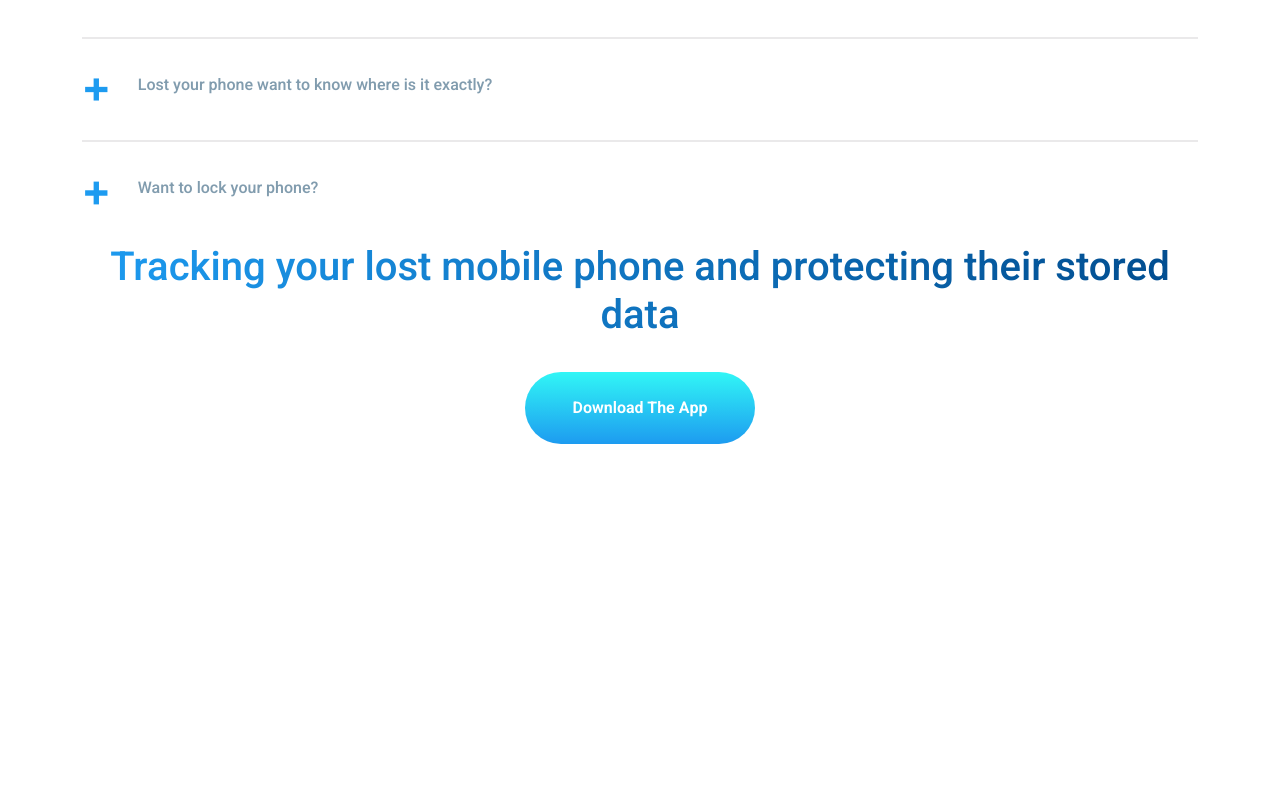
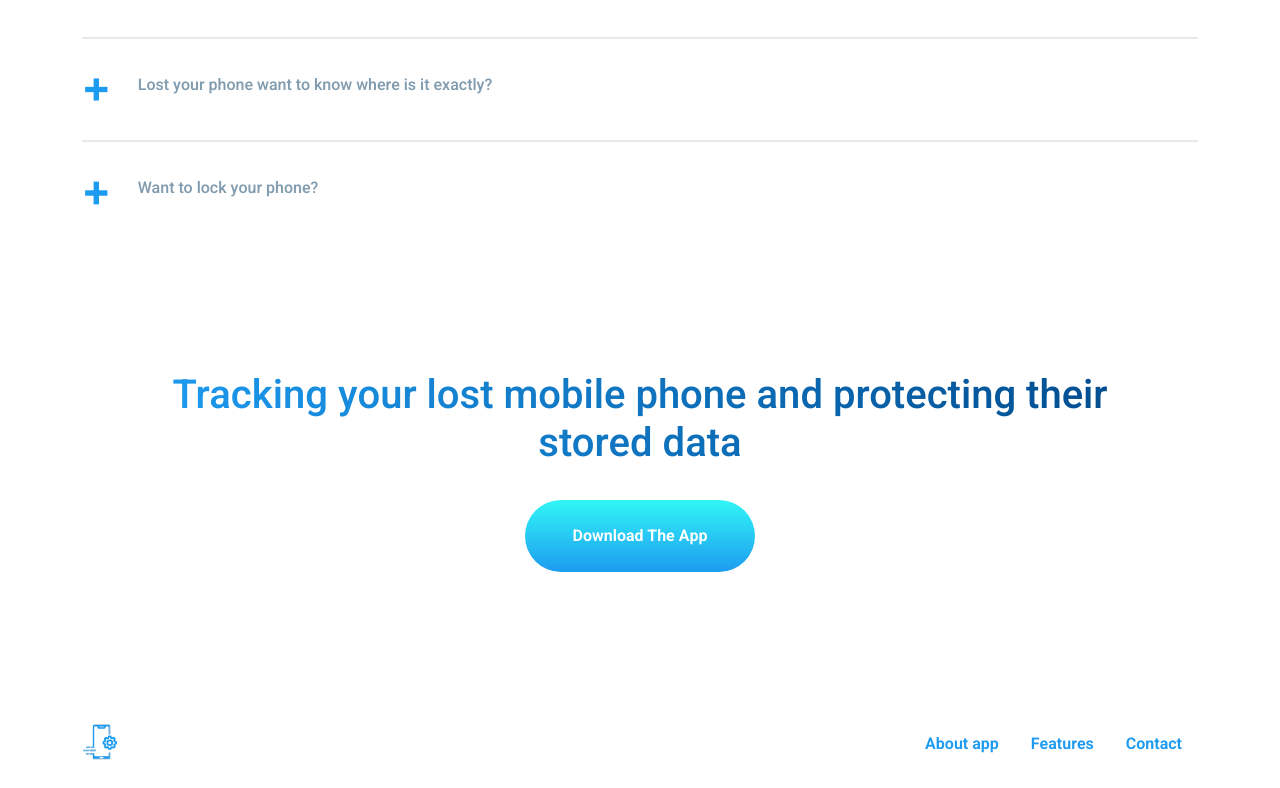
Before and after one commit to me33awy/phone-tracker-app, a React (Create React App) app: page / in a window 1280 px wide. Shown: the part 4216-5004 px from the top of the page. Before the commit the page ends 4660 px from the top, so only its background shows below. Built offline with nearby package versions, Linux system fonts and the light colour scheme.

Commit message:
Add components/footer

```diff
--- a/package.json
+++ b/package.json
@@ -18,6 +18,8 @@
     "web-vitals": "^2.1.4"
   },
   "scripts": {
+    "predeploy": "npm run build",
+    "deploy": "gh-pages -d build",
     "start": "react-scripts start",
     "build": "react-scripts build",
     "test": "react-scripts test",
@@ -42,6 +44,7 @@
     ]
   },
   "devDependencies": {
+    "gh-pages": "^5.0.0",
     "prettier": "2.8.1",
     "sass": "^1.57.1"
   }
--- a/src/components/download/index.scss
+++ b/src/components/download/index.scss
@@ -1,5 +1,9 @@
 @use "../../App.scss";
 .download {
+  margin: App.rem(1668-1636) 0;
+  @include App.desktop {
+    margin: App.rem(128);
+  }
   h4 {
     font-size: map-get(App.$font-sizes-mobile, h2);
     background: linear-gradient(
@@ -10,7 +14,7 @@
     background-clip: text;
     -webkit-text-fill-color: transparent;
     margin-bottom: App.rem(32);
-    @include App.desktop{
+    @include App.desktop {
       font-size: map-get(App.$font-sizes-desktop, h2);
     }
   }
--- /dev/null
+++ b/src/components/footer/index.jsx
@@ -0,0 +1,21 @@
+import React from "react";
+import { Container } from "react-bootstrap";
+import PhoneLogo from "../logo";
+import Logo__Alt from "../../assets/images/svg/logo-alt.svg";
+import NavBar from "../navbar";
+import "./index.scss";
+
+const Footer = () => {
+  return (
+    <div className="footer">
+      <Container>
+        <div className="flex d-flex justify-content-center">
+          <PhoneLogo className="footer__logo" logo={Logo__Alt} />
+          <NavBar className="footer__nav" />
+        </div>
+      </Container>
+    </div>
+  );
+};
+
+export default Footer;
--- /dev/null
+++ b/src/components/footer/index.scss
@@ -0,0 +1,34 @@
+@use "../../App.scss";
+.footer {
+  @include App.desktop {
+    padding: App.rem(24) 0;
+  }
+  margin-top: App.rem(1882-1818);
+  .flex {
+    @include App.desktop {
+      justify-content: space-between !important;
+    }
+    .footer__logo {
+      display: none !important;
+      @include App.desktop {
+        display: block !important;
+      }
+    }
+    .nav__bar {
+      .me-auto {
+        a {
+          color: map-get(App.$colors, primary1);
+          @include App.desktop {
+            color: map-get(App.$colors, primary4);
+            opacity: 1;
+          }
+          font-weight: 600;
+          opacity: 0.5;
+          &:last-child {
+            display: none;
+          }
+        }
+      }
+    }
+  }
+}
--- a/src/components/header/index.jsx
+++ b/src/components/header/index.jsx
@@ -4,9 +4,11 @@ import PhoneLogo from "../logo";
 import MobileMenu from "../mobile";
 import NavBar from "../navbar";
 import "./index.scss";
+import Logo from "../../assets/images/svg/logo.svg";
+import Logo__Alt from "../../assets/images/svg/logo-alt.svg";
 import { Nav } from "react-bootstrap";
 import { useState, useEffect } from "react";
-function Header() {
+function Header(props) {
   const navRef = useRef();
   const menuAnimate = useRef();
   const overLayVar = useRef();
@@ -70,10 +72,10 @@ function Header() {
   };
   return (
     <>
-      <header ref={headerBackground}>
+      <header className={props.reuse} logo={Logo} ref={headerBackground}>
         <Navbar>
           <Container className="headerContainer">
-            <PhoneLogo />
+            <PhoneLogo logo={Logo } />
             <button ref={menuAnimate} className="mobile-menu">
               <div onClick={func}>
                 <span></span>
--- a/src/components/home/index.jsx
+++ b/src/components/home/index.jsx
@@ -6,6 +6,7 @@ import About from "../about";
 import Features from "../features";
 import Problems from "../problems";
 import Download from "../download";
+import Footer from "../footer";
 const Home = () => {
   return (
     <>
@@ -17,6 +18,7 @@ const Home = () => {
         <Features />
         <Problems />
         <Download />
+        <Footer />
       </div>
     </>
   );
--- a/src/components/logo/index.jsx
+++ b/src/components/logo/index.jsx
@@ -1,12 +1,17 @@
 import React from "react";
 import Logo from "../../assets/images/svg/logo.svg";
+import Logo__Alt from "../../assets/images/svg/logo-alt.svg";
 import Navbar from "react-bootstrap/Navbar";
 import "./index.scss";
-function PhoneLogo() {
+function PhoneLogo(props) {
   return (
     <>
-      <Navbar.Brand href="#home">
-        <img src={Logo} className="d-inline-block align-top" alt="phone logo" />
+      <Navbar.Brand href="#home" className={props.className}>
+        <img
+          src={props.logo}
+          className="d-inline-block align-top"
+          alt="phone logo"
+        />
       </Navbar.Brand>
     </>
   );
--- a/src/components/navbar/index.jsx
+++ b/src/components/navbar/index.jsx
@@ -2,12 +2,12 @@ import React from "react";
 import Nav from "react-bootstrap/Nav";
 import Over from "../overlay";
 import "./index.scss";
-function NavBar() {
+function NavBar(props) {
   return (
     <>
       <div className="nav__bar">
         <Nav className="me-auto">
-          <Nav.Link href="#About">About app</Nav.Link>
+          <Nav.Link href="#about">About app</Nav.Link>
           <Nav.Link href="#features">Features</Nav.Link>
           <Nav.Link href="#contact">Contact</Nav.Link>
           <Nav.Link href="#download">Download the app</Nav.Link>
```
Also changed, not shown: src/assets/images/svg/logo-alt.svg (added), 1 other file (tests, documents, lock files or other folders).
